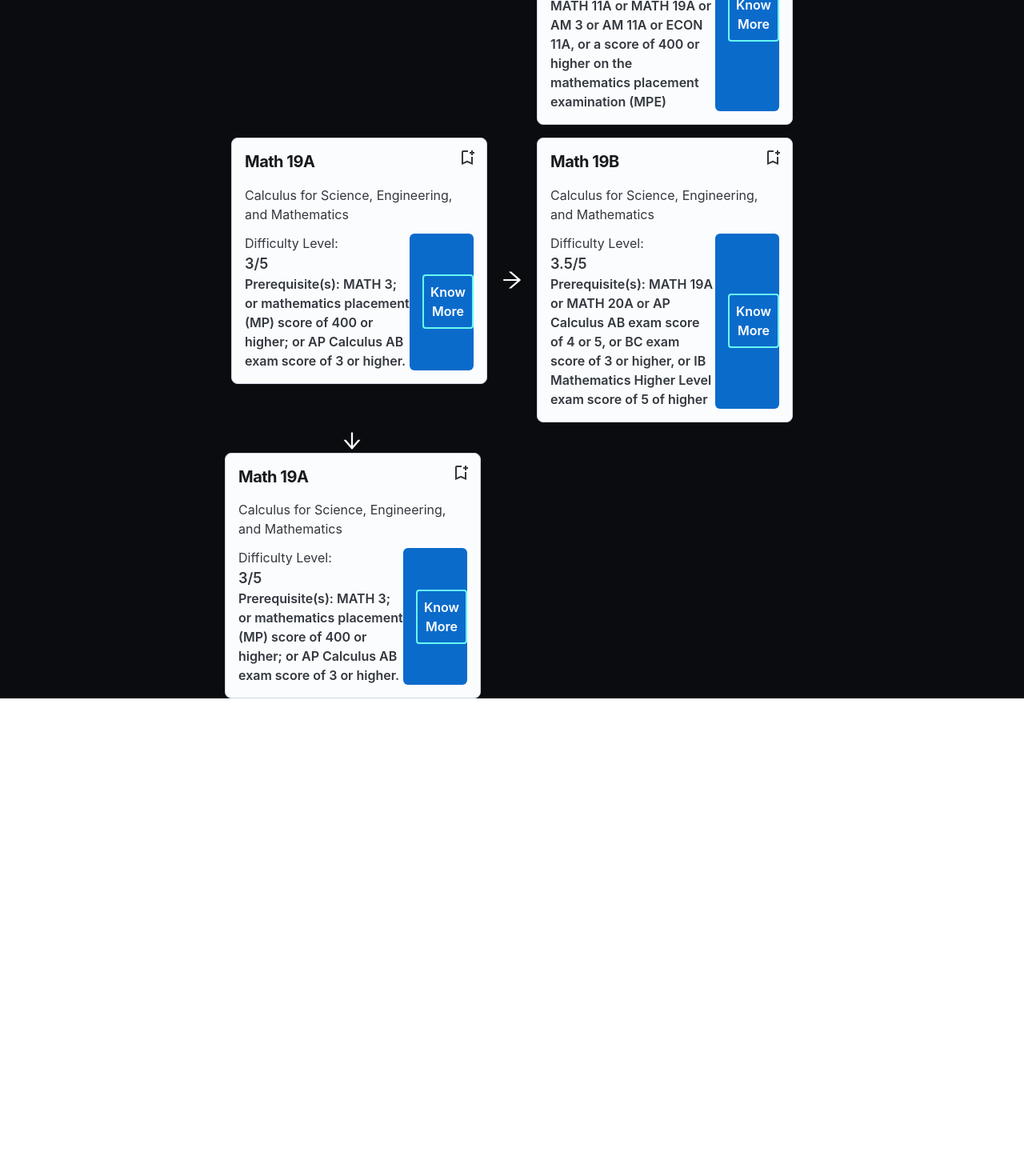
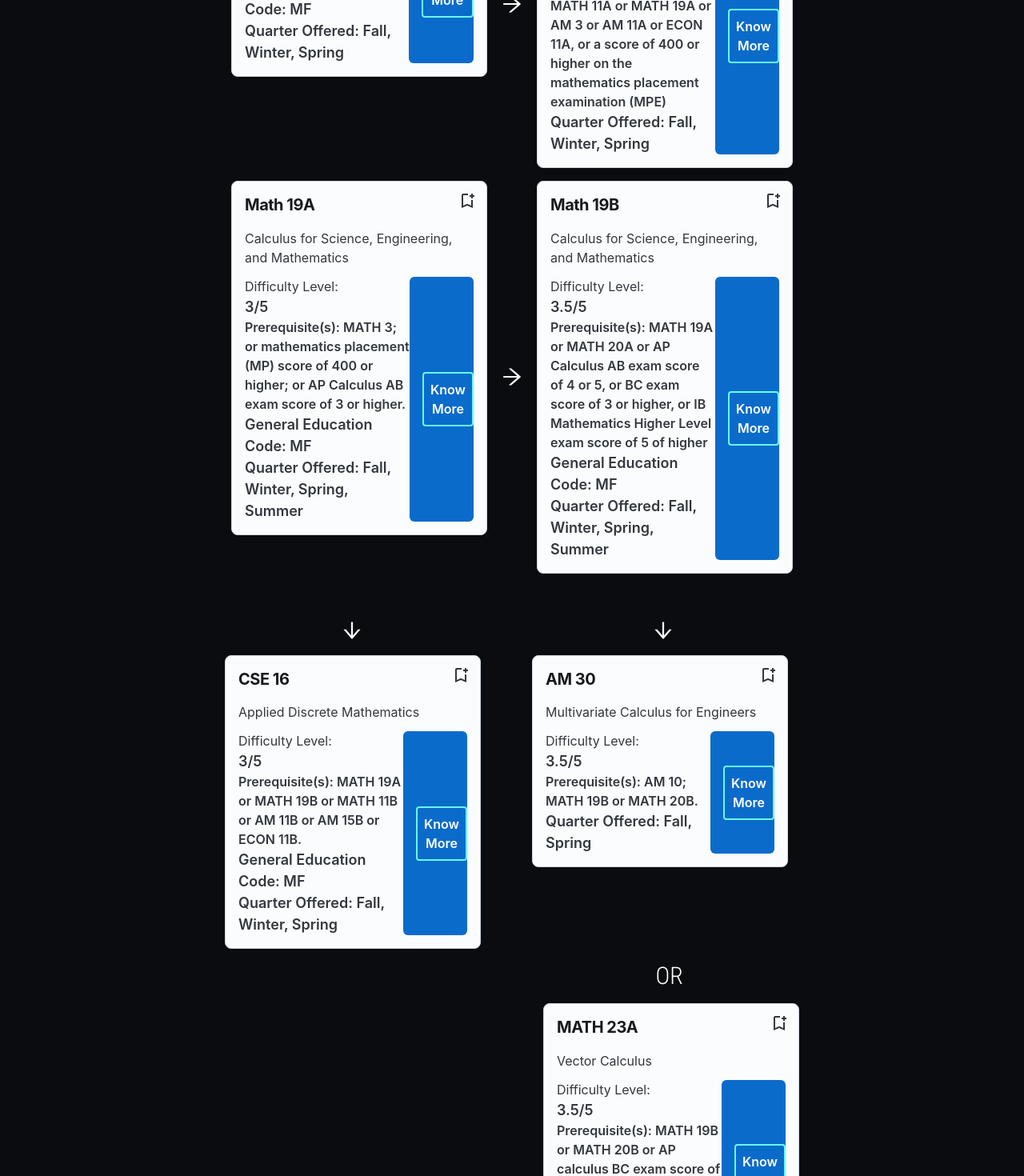
Before and after one commit to AmandeepSingh789/Major-Roadmap, a React (Create React App) app: page / in a window 1280 px wide. Shown: the part 540-2010 px from the top of the page at 80% size. Before the commit the page ends 1413 px from the top, so only its background shows below. Built offline with nearby package versions, Linux system fonts and the light colour scheme; a web font is replaced by a local one.

Commit message:
Added 7 courses

```diff
--- a/src/Components/ClassCard.jsx
+++ b/src/Components/ClassCard.jsx
@@ -63,6 +63,12 @@ const ClassCard = (props) => {
           <Typography fontSize="md" fontWeight="lg">
             {props.PreReqs}
           </Typography>
+          <Typography fontSize="lg" fontWeight="lg" >
+            {props.GE}
+          </Typography>
+          <Typography fontSize="lg" fontWeight="lg" >
+            {props.QO}
+          </Typography>
         </div>
         <Button
           variant="solid"
--- a/src/Components/ClassTree.jsx
+++ b/src/Components/ClassTree.jsx
@@ -16,9 +16,11 @@ const ClassTree = (props) => {
             <ClassCard
                 Code="CSE 20"
                 Name ="Beginning Programming in Python"
-                Link = "https://courses.soe.ucsc.edu/courses/cse20"
+                Link = "https://ucsc.smartcatalogiq.com/current/General-Catalog/Courses/CSE-Computer-Science-and-Engineering/Lower-Division/CSE-20"
                 Level = "2/5"
                 PreReqs= "Prerequisite(s):None"
+                GE ="General Education Code: MF"
+                QO="Quarter Offered: Fall, Winter, Spring"
                 />
 
             <div className="text-3xl ml-4 self-center">
@@ -33,7 +35,7 @@ const ClassTree = (props) => {
                 Link = "https://ucsc.smartcatalogiq.com/current/General-Catalog/Courses/CSE-Computer-Science-and-Engineering/Lower-Division/CSE-30"
                 Level = "3/5"
                 PreReqs= "Prerequisite(s): CSE 20 or BME 160; and MATH 3 or MATH 11A or MATH 19A or AM 3 or AM 11A or ECON 11A, or a score of 400 or higher on the mathematics placement examination (MPE)"
-
+                QO="Quarter Offered: Fall, Winter, Spring"
                 />
             </div>
 
@@ -49,6 +51,8 @@ const ClassTree = (props) => {
             Link = "https://ucsc.smartcatalogiq.com/current/General-Catalog/Courses/MATH-Mathematics/Lower-Division/MATH-19A"
             Level = "3/5"
             PreReqs= "Prerequisite(s): MATH 3; or mathematics placement (MP) score of 400 or higher; or AP Calculus AB exam score of 3 or higher."
+            GE ="General Education Code: MF"
+            QO="Quarter Offered: Fall, Winter, Spring, Summer"
             />
             </div>
             <div className="text-3xl ml-4 self-center">
@@ -63,27 +67,82 @@ const ClassTree = (props) => {
                 Link = "https://ucsc.smartcatalogiq.com/en/current/General-Catalog/Courses/MATH-Mathematics/Lower-Division/MATH-19B"
                 Level = "3.5/5"
                 PreReqs= "Prerequisite(s): MATH 19A or MATH 20A or AP Calculus AB exam score of 4 or 5, or BC exam score of 3 or higher, or IB Mathematics Higher Level exam score of 5 of higher"
-
+                GE ="General Education Code: MF"
+                QO="Quarter Offered: Fall, Winter, Spring, Summer"
                 />
             </div>
 
         </div>
         {/* End of Div With 19A and 19B */}
-        <div className=" flex flex-col justify-center align-center">
-            <div className="ml-[20%] text-3xl"><AiOutlineArrowDown /></div>
+
+        {/* Start of Div With 16 and AM -30*/}
+        <div className=" flex flex-col justify-center align-center ">
+            <div className=" flex justify-content align-center mb-4 mt-12 ">
+
+                <div className="text-3xl ml-[20%]"><AiOutlineArrowDown /></div>
+                <div className="text-3xl ml-[50%]"><AiOutlineArrowDown /></div>
+
+                </div>
+
+            <div className="flex justify-start align-center">
 
             <div>
             <ClassCard
-            Code="Math 19A"
-            Name ="Calculus for Science, Engineering, and Mathematics"
-            Link = "https://ucsc.smartcatalogiq.com/current/General-Catalog/Courses/MATH-Mathematics/Lower-Division/MATH-19A"
+            Code="CSE 16"
+            Name ="Applied Discrete Mathematics"
+            Link = "https://ucsc.smartcatalogiq.com/current/General-Catalog/Courses/CSE-Computer-Science-and-Engineering/Lower-Division/CSE-16"
             Level = "3/5"
-            PreReqs= "Prerequisite(s): MATH 3; or mathematics placement (MP) score of 400 or higher; or AP Calculus AB exam score of 3 or higher."
+            PreReqs= "Prerequisite(s): MATH 19A or MATH 19B or MATH 11B or AM 11B or AM 15B or ECON 11B."
+            GE ="General Education Code: MF"
+            QO="Quarter Offered: Fall, Winter, Spring"
+            />
+            </div>
+
+
+            <div className ="ml-16">
+            <ClassCard
+            Code="AM 30  "
+            Name ="Multivariate Calculus for
+            Engineers"
+            Link = "https://ucsc.smartcatalogiq.com/current/General-Catalog/Courses/AM-Applied-Mathematics/Lower-Division/AM-30"
+            Level = "3.5/5  "
+            PreReqs= "Prerequisite(s): AM 10; MATH 19B or MATH 20B."
+            QO="Quarter Offered: Fall, Spring"
             />
             </div>
 
             </div>
-        {/* Start of Div With 16*/}
+
+            </div>
+        {/* End of Div With 16 and AM 30*/}
+
+        {/* Start of Div With Math 23A */}
+        <div className=" flex flex-col justify-center align-center ">
+            <div className=" flex justify-content align-center mt-4">
+
+
+                <div className="text-3xl ml-[75%]">OR</div>
+
+                </div>
+
+            <div className="flex justify-end align-center">
+
+            <div className ="ml-16 mt-4">
+            <ClassCard
+            Code="MATH 23A"
+            Name ="Vector Calculus"
+            Link = "https://ucsc.smartcatalogiq.com/en/Current/General-Catalog/Courses/MATH-Mathematics/Lower-Division/MATH-23A"
+            Level = "3.5/5  "
+            PreReqs= "Prerequisite(s): MATH 19B or MATH 20B or AP calculus BC exam score of 4 or 5."
+            QO="Quarter Offered: Fall, Winter, Spring, Summer"
+            />
+            </div>
+
+            </div>
+
+            </div>
+
+            {/* End of Div With Math 23A */}
 
         </div>
         {/* Div With Qualification Courses */}
```
